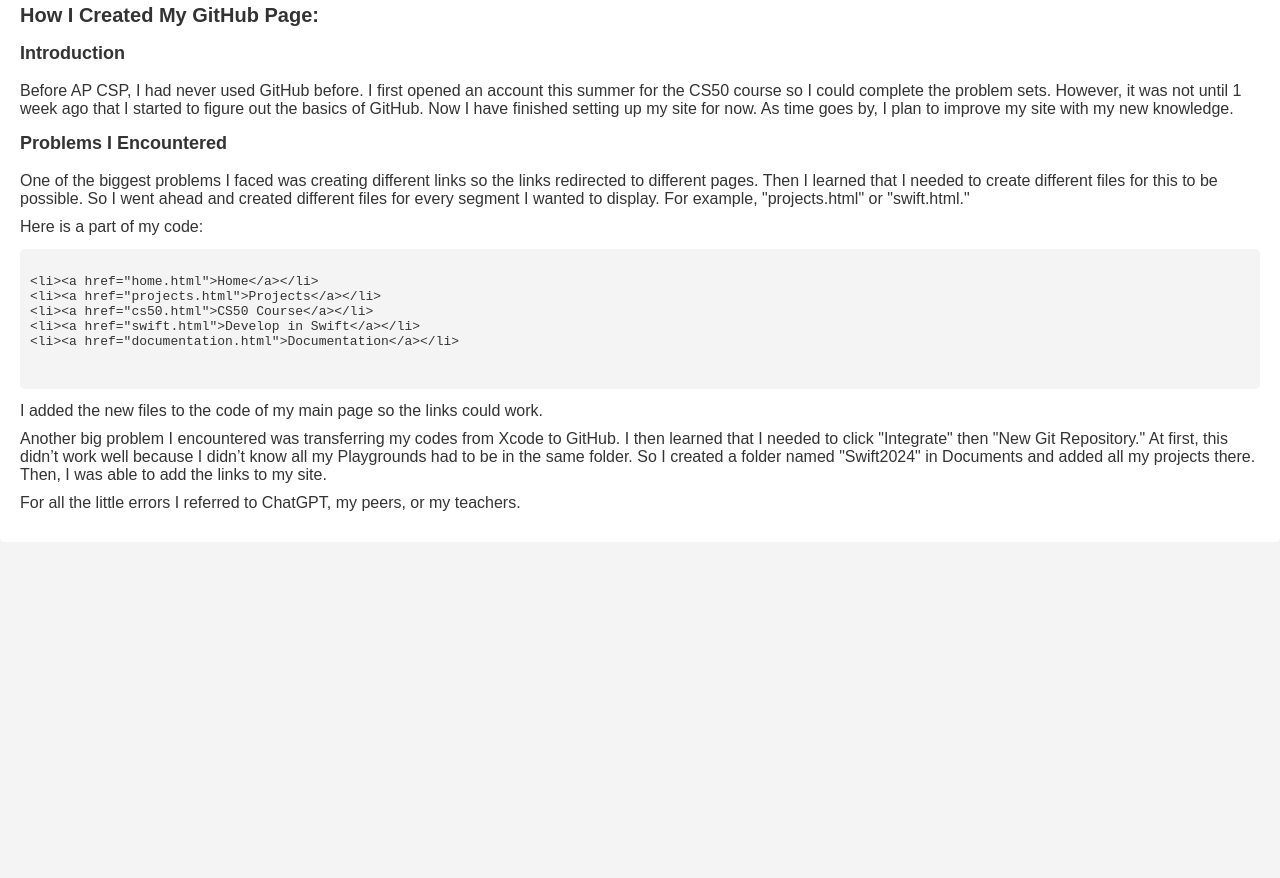
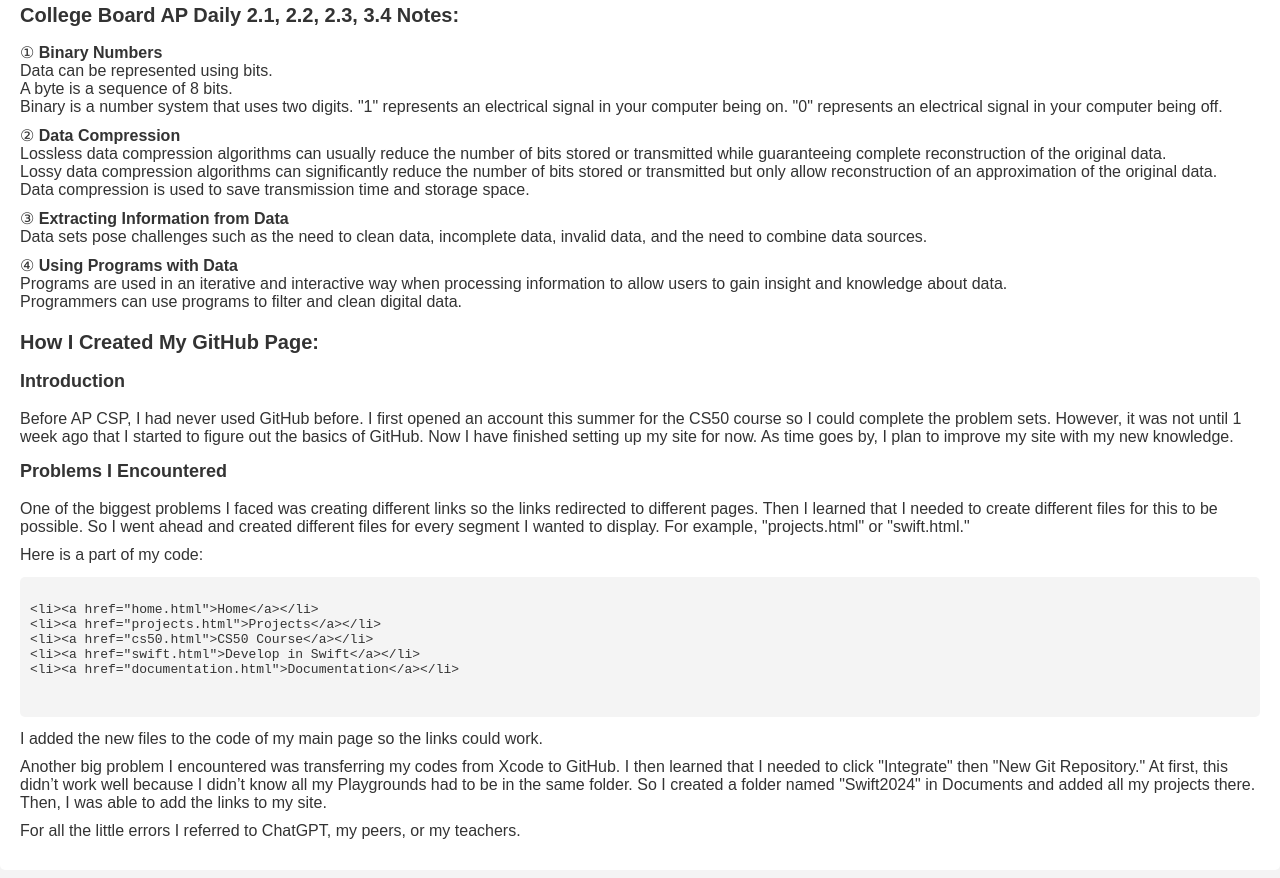
Before and after one commit to melispeker/melispeker.github.io, a plain HTML site: page documentation.html in a window 1280 px wide. Shown: the part 916-1794 px from the top of the page. Before the commit the page ends 1478 px from the top, so only its background shows below. Drawn offline with Linux system fonts and the light colour scheme.

Commit message:
Update documentation.html

```diff
--- a/documentation.html
+++ b/documentation.html
@@ -119,6 +119,27 @@
         </article>
 
         <article>
+            <h2 class="subtitle">College Board AP Daily 2.1, 2.2, 2.3, 3.4 Notes:</h2>
+
+            <p>① <strong>Binary Numbers</strong><br>
+            Data can be represented using bits.<br>
+            A byte is a sequence of 8 bits.<br>
+            Binary is a number system that uses two digits. "1" represents an electrical signal in your computer being on. "0" represents an electrical signal in your computer being off.</p>
+
+            <p>② <strong>Data Compression</strong><br>
+            Lossless data compression algorithms can usually reduce the number of bits stored or transmitted while guaranteeing complete reconstruction of the original data.<br>
+            Lossy data compression algorithms can significantly reduce the number of bits stored or transmitted but only allow reconstruction of an approximation of the original data.<br>
+            Data compression is used to save transmission time and storage space.</p>
+
+            <p>③ <strong>Extracting Information from Data</strong><br>
+            Data sets pose challenges such as the need to clean data, incomplete data, invalid data, and the need to combine data sources.</p>
+
+            <p>④ <strong>Using Programs with Data</strong><br>
+            Programs are used in an iterative and interactive way when processing information to allow users to gain insight and knowledge about data.<br>
+            Programmers can use programs to filter and clean digital data.</p>
+        </article>
+
+        <article>
             <h2 class="subtitle">How I Created My GitHub Page:</h2>
 
             <h3>Introduction</h3>
```
